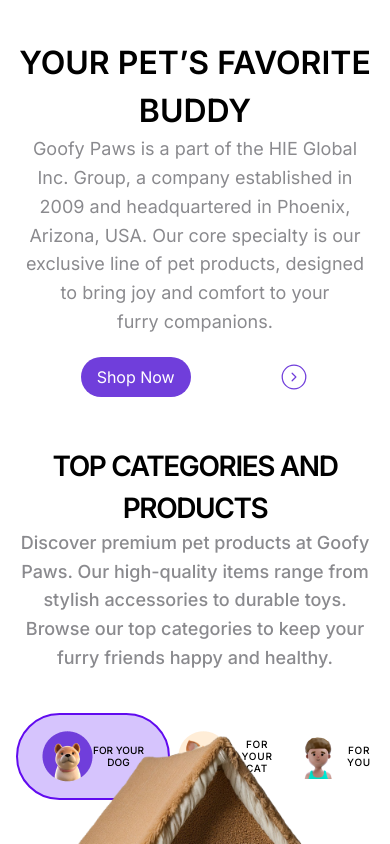
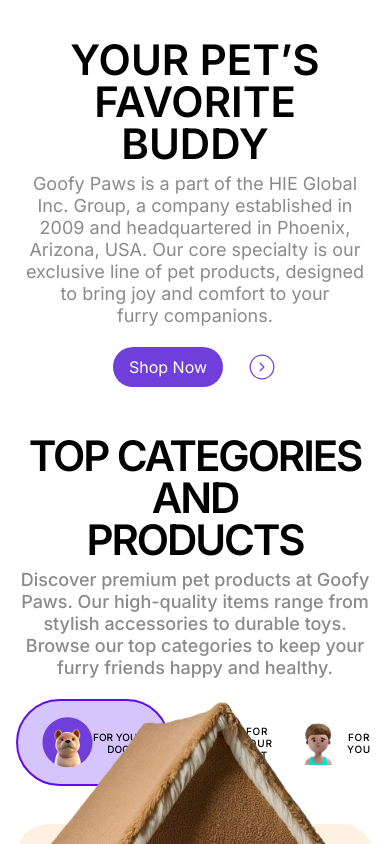
Before and after one commit to almaazkhan1055/goofy-paws, a Next.js app: page / in a window 390 px wide. Shown: the part 2120-2964 px from the top of the page. Built offline with nearby package versions, Linux system fonts and the light colour scheme.

Commit message:
desktop and mobile responsive

```diff
--- a/src/components/about/index.js
+++ b/src/components/about/index.js
@@ -21,17 +21,17 @@
       <div className="right flex flex-col justify-between sm:w-[560px]">
         <Image src={cat} alt="cat" className="rounded-[32px]  mb-10 sm:mb-0" />
         <div className="gap-4">
-          <h2 className="font-semibold sm:text-[55px] sm:leading-[55px] text-[32px] sm:mb-2 sm:text-left text-center">
+          <h2 className="font-semibold sm:text-[55px] sm:leading-[55px] leading-[42px] text-[42px] mb-2 sm:text-left text-center">
             YOUR PET’S FAVORITE BUDDY
           </h2>
           <div>
-            <h2 className="text-[18px] text-[#8A8A8E] leading-[28.8px] -tracking-[0.5%] sm:text-left text-center">
+            <h2 className="text-[18px] text-[#8A8A8E] sm:leading-[28.8px] leading-[22px] -tracking-[0.5%] sm:text-left text-center">
               Goofy Paws is a part of the HIE Global Inc. Group, a company
               established in 2009 and headquartered in Phoenix, Arizona, USA.
               Our core specialty is our exclusive line of pet products, designed
               to bring joy and comfort to your furry companions.
             </h2>
-            <div className="flex items-center gap-6 mt-5 sm:justify-normal justify-evenly">
+            <div className="flex items-center gap-6 mt-5 sm:justify-normal justify-center">
               <Button text="Shop Now" padding="px-4 py-2" />
               <CiCircleChevRight className="text-[#703EDB] sm:text-[50px] text-[30px]" />
             </div>
--- a/src/components/contact/index.js
+++ b/src/components/contact/index.js
@@ -32,7 +32,7 @@
           textDesc2="tempor incididunt ut labore et dolore magna aliq."
         />
         <div className="sm:py-20">
-          <div className="flex  sm:flex-row flex-col sm:items-center items-start justify-around sm:gap-10 gap-2">
+          <div className="flex  sm:flex-row flex-col sm:items-center items-start justify-around sm:gap-10 gap-2 my-4 sm:my-0">
             {contactData.map((item, index) => {
               return (
                 <div
--- a/src/components/hero/index.js
+++ b/src/components/hero/index.js
@@ -20,10 +20,10 @@
         <div className="flex flex-col-reverse sm:block">
           <div>
             <div className="sectionSubRow relative flex justify-between gap-4 mt-4 sm:mt-0">
-              <div className="flex flex-col sm:gap-6 gap-2 sm:w-[20%] w-[40%]">
+              <div className="flex flex-col sm:gap-6 gap-2 sm:w-[20%] w-[45%]">
                 <div className="">
                   <h2 className="sm:text-[22px] text-[12px] sm:leading-[30px] text-[#8A8A8E] font-medium ">
-                    Goofy Paws Pet Care
+                    Goofy Paws Pet Care <br />
                     <span className="text-[#000]"> Quality Products</span> for
                     Your Cherished Furry Family Members
                   </h2>
--- a/src/components/productSearch/index.js
+++ b/src/components/productSearch/index.js
@@ -5,14 +5,14 @@
   return (
     <>
       <div className="sm:mt-0 mt-12 text-left">
-        <h2 className="sm:text-[120px] text-[28px] font-semibold tracking-tighter sm:leading-[120px] sm:mb-2 text-center sm:text-left">
+        <h2 className="sm:text-[120px] text-[42px] font-semibold tracking-tighter sm:leading-[120px] leading-[42px] sm:mb-2 text-center sm:text-left">
           TOP CATEGORIES AND
         </h2>
         <div className="flex sm:flex-row flex-col sm:gap-12 items-center">
-          <h2 className="sm:text-[120px] text-[28px] font-semibold tracking-tighter sm:leading-[120px] sm:mb-2">
+          <h2 className="sm:text-[120px] text-[42px] font-semibold tracking-tighter sm:leading-[120px] leading-[42px] mb-2">
             PRODUCTS
           </h2>
-          <p className="text-[18px] leading-[28.8px] tracking-[-0.5%] font-medium  text-[#8A8A8E] sm:w-[580px] text-center sm:text-left">
+          <p className="text-[18px] sm:leading-[28.8px] leading-[22px] tracking-[-0.5%] font-medium  text-[#8A8A8E] sm:w-[580px] text-center sm:text-left">
             Discover premium pet products at Goofy Paws. Our high-quality items
             range from stylish accessories to durable toys. Browse our top
             categories to keep your furry friends happy and healthy.
--- a/src/components/productsSection/index.js
+++ b/src/components/productsSection/index.js
@@ -25,7 +25,7 @@
 
 const ProductSection = () => {
   return (
-    <div className="flex sm:flex-row flex-col items-center justify-center sm:gap-6 mb-[60px]">
+    <div className="flex sm:flex-row flex-col items-center justify-center sm:gap-6 sm:mb-[60px] mb-[30px]">
       {products.map((product, index) => (
         <Product
           key={index}
--- a/src/components/tabs/index.js
+++ b/src/components/tabs/index.js
@@ -14,7 +14,7 @@
   };
   return (
     <>
-      <div className="flex items-center justify-center sm:gap-10 gap-2 font-medium text-base sm:leading-[32px] sm:tracking-[0.75px] text-center cursor-pointer sm:mt-20 my-10 scrollbar-hidden transition duration-300 ease-out sm:my-10">
+      <div className="flex items-center justify-center sm:gap-10 gap-2 font-medium text-base sm:leading-[32px] sm:tracking-[0.75px] text-center cursor-pointer sm:mt-20 my-5 scrollbar-hidden transition duration-300 ease-out sm:my-10">
         {[
           {
             text: "FOR YOUR DOG",
--- a/src/components/textContainer/index.js
+++ b/src/components/textContainer/index.js
@@ -3,15 +3,23 @@
 const TextConatiner = ({ textHead, textDesc1, textDesc2 }) => {
   return (
     <div className="textbox text-center flex flex-col gap-4 items-center justify-center">
-      <h2 className="font-semibold sm:text-[56px] text-[42px] sm:leading-none leading-[45px]">
+      <h2 className="font-semibold sm:text-[56px] text-[38px] sm:leading-none leading-[42px] mt-4 sm:mt-0">
         {textHead}
       </h2>
       <div className="text-[#1C1C1E] opacity-[70%]">
         {textDesc1 && (
-          <p className={`font-medium text-lg sm:mb-0 mb-5`}>{textDesc1}</p>
+          <p
+            className={`font-medium text-[18px] leading-[22px] sm:leading-[28px]`}
+          >
+            {textDesc1}
+          </p>
         )}
         {textDesc2 && (
-          <p className={`font-medium text-lg sm:mb-0 mb-5`}>{textDesc2}</p>
+          <p
+            className={`font-medium text-[18px] leading-[22px] sm:leading-[28px]`}
+          >
+            {textDesc2}
+          </p>
         )}
       </div>
     </div>
```
